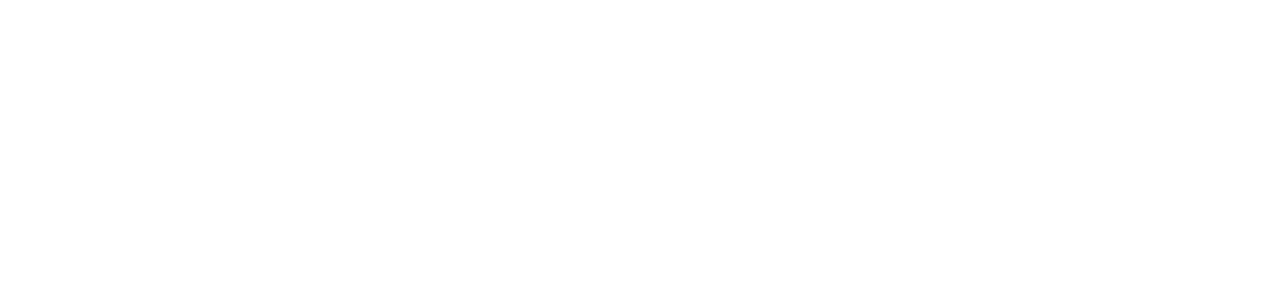
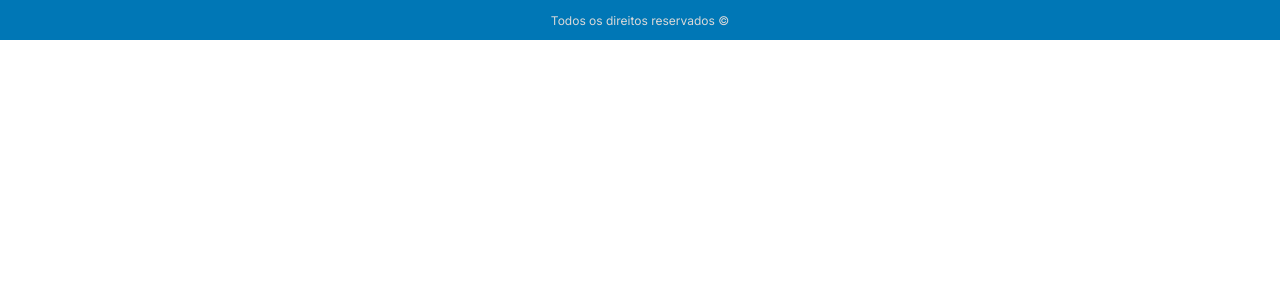
Before and after one commit to mtssantos18/kenziebnb, a React (Create React App) app: page / in a window 1280 px wide. Shown: the top 300 px of the page. Built offline with nearby package versions, Linux system fonts and the light colour scheme.

Commit message:
Feat: footer component

```diff
--- /dev/null
+++ b/src/components/Footer/index.jsx
@@ -0,0 +1,11 @@
+import { FooterStyle } from "./styles";
+
+const Footer = () => {
+  return (
+    <FooterStyle>
+      <span> Todos os direitos reservados ©</span>
+    </FooterStyle>
+  );
+};
+
+export default Footer;
--- /dev/null
+++ b/src/components/Footer/styles.js
@@ -0,0 +1,21 @@
+import styled from "styled-components";
+
+export const FooterStyle = styled.footer`
+  background-color: #0077b6;
+  width: 100%;
+  height: 40px;
+  display: flex;
+  justify-content: center;
+  align-items: center;
+
+  span {
+    margin-left: auto;
+    margin-right: auto;
+    font-family: "Inter";
+    font-style: normal;
+    font-size: 12px;
+    color: #d9d9d9;
+    text-align: center;
+    position: absolute;
+  }
+`;
--- a/src/pages/Home/index.jsx
+++ b/src/pages/Home/index.jsx
@@ -1,9 +1,12 @@
 import Button from "../../components/Button/index.jsx";
+import Footer from "../../components/Footer/index.jsx";
+import { FooterStyle } from "../../components/Footer/styles.js";
 import Input from "../../components/Input/index.jsx";
 
 function Home() {
   return (
     <div>
+      <Footer/>
       {/* Exemplos Input */}
       {/* <Input
         label="Senha"
```
